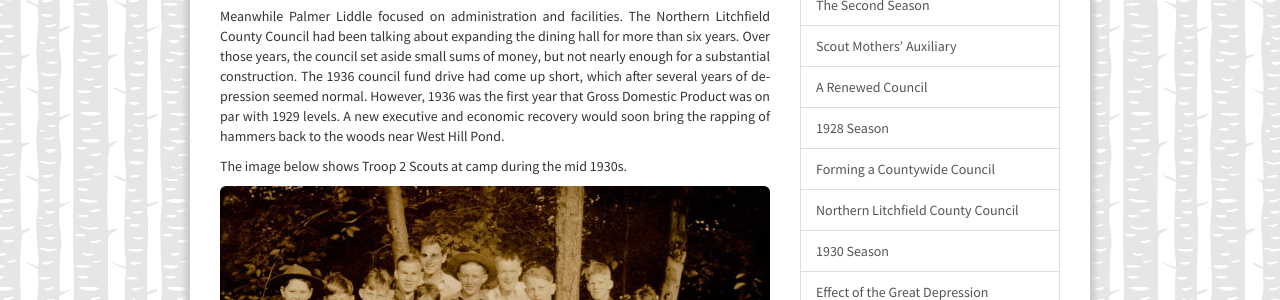
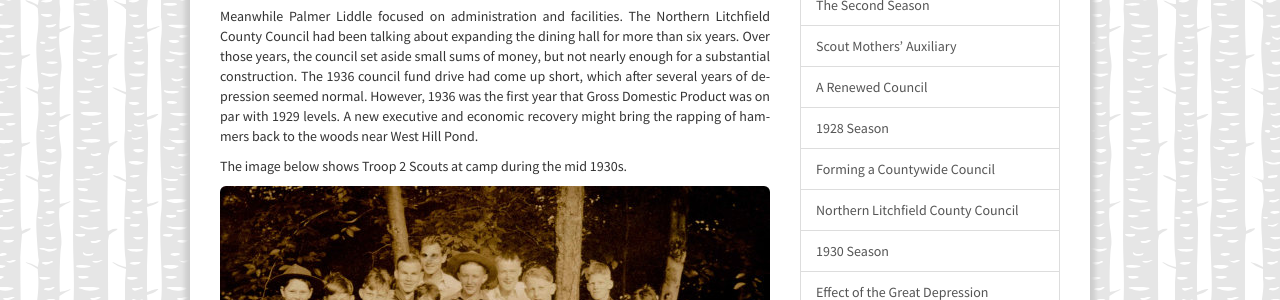
Before and after one commit to campworkcoeman/campworkcoeman.org, a Jekyll site: the page built from about/history/vignettes/22.md, in a window 1280 px wide. Shown: the part 691-991 px from the top of the page. Built offline with Jekyll 4.4.1, drawn with Linux system fonts in a browser that asks for light colours; nearby versions of some CDN libraries; Markdown is read by kramdown in place of the engine named in the settings.

Commit message:
Changed wording.

```diff
--- a/about/history/vignettes/22.md
+++ b/about/history/vignettes/22.md
@@ -30,7 +30,7 @@ more than six years. Over those years, the council set aside small sums of
 money, but not nearly enough for a substantial construction. The 1936 council
 fund drive had come up short, which after several years of depression seemed
 normal. However, 1936 was the first year that Gross Domestic Product was on par
-with 1929 levels. A new executive and economic recovery would soon bring the
+with 1929 levels. A new executive and economic recovery might bring the
 rapping of hammers back to the woods near West Hill Pond.
 
 The image below shows Troop 2 Scouts at camp during the mid 1930s.
```
